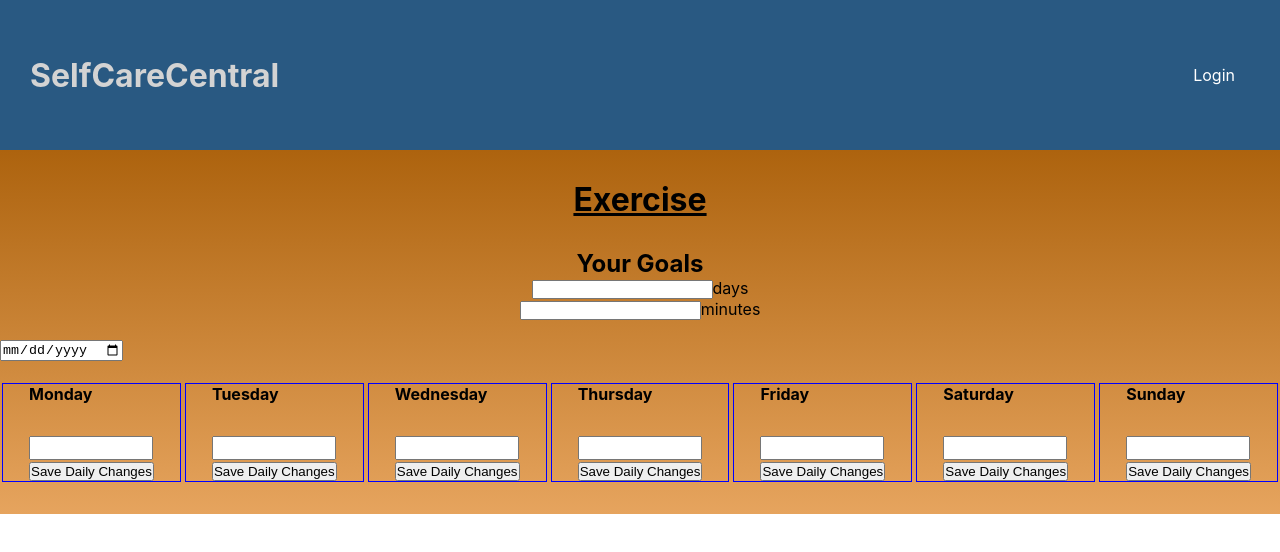
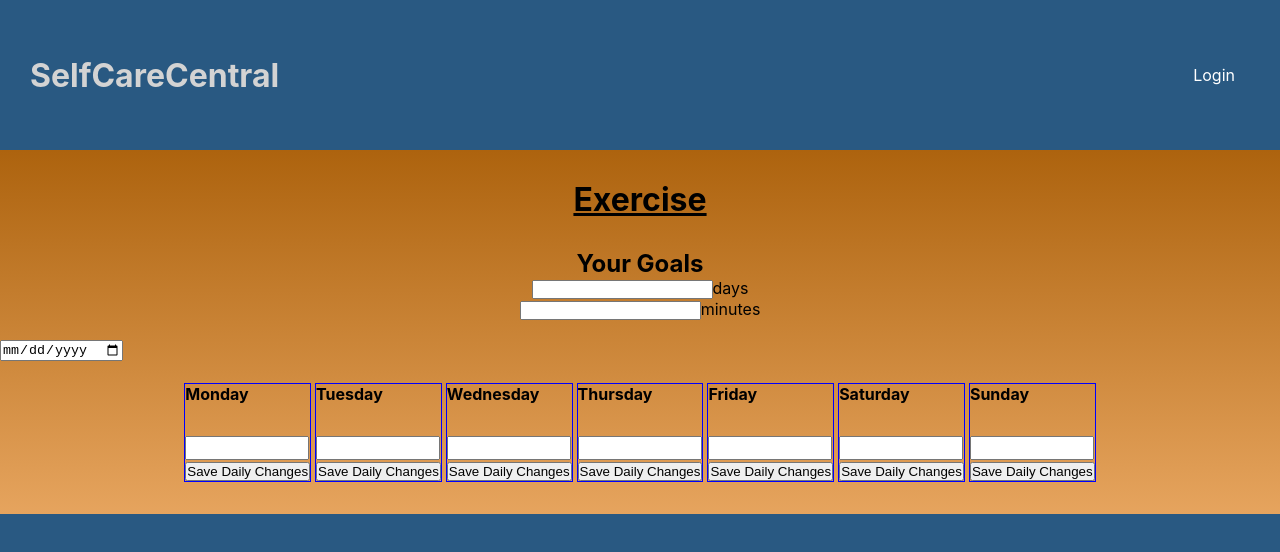
Before and after one commit to hseymo/selfcare, a React (Create React App) app: page /fitness in a window 1280 px wide. Shown: the top 552 px of the page. Built offline with nearby package versions, Linux system fonts and the light colour scheme.

Commit message:
fixed whitespace problem

```diff
--- a/src/App.css
+++ b/src/App.css
@@ -2,3 +2,8 @@
   margin: 0;
   padding: 0;
 }
+
+html {
+  background-color: #295982;
+  max-height: fit-content;
+}
--- a/src/components/pages/Profile/profile.js
+++ b/src/components/pages/Profile/profile.js
@@ -11,7 +11,7 @@ export default function Profile() {
     // ON PAGE LOAD FETCH REQUEST TO LOAD FROM DATABASE AND INPUT INTO EACH BOX
 
     useEffect(() => {
-        API.getOneUser(1).then((userData)=>{
+        API.getOneUser(1).then((userData) => {
             console.log(userData)
             setFitnessTimeGoal(userData.goal.fitness_time);
             setFitnessFrequencyGoal(userData.goal.fitness_frequency);
--- a/src/components/pages/exercise/Exercise.css
+++ b/src/components/pages/exercise/Exercise.css
@@ -13,7 +13,6 @@
 .fitness Form, .fitness h2 {
     padding: 0px;
     display: flex;
-    flex-wrap:inherit;
     justify-content: space-between;
     align-items: center;
     justify-content: center;
@@ -24,7 +23,10 @@
 }
 .fitnessWeek {
     display:flex;
+    flex-wrap: wrap;
     padding-bottom: 30px;
+    align-items: center;
+    justify-content: center;
 }
 .fitnessCards {
     display: flex;
--- a/src/components/pages/exercise/Exercise.js
+++ b/src/components/pages/exercise/Exercise.js
@@ -34,7 +34,7 @@ export default function Fitness() {
             <input className="fitnessDate" type="date"></input>
             <br />
             <div className="fitnessWeek">
-                <Card className="fitnessCards" style={{ width: '18rem' }}>
+                <Card className="fitnessCards">
                     {/* <Card.Img variant="top" src="holder.js/100px180" /> */}
                     <Card.Body>
                         <h4>Monday</h4>
@@ -45,7 +45,7 @@ export default function Fitness() {
                     </Card.Body>
                 </Card>
                 <br />
-                <Card className="fitnessCards" style={{ width: '18rem' }}>
+                <Card className="fitnessCards">
                     {/* <Card.Img variant="top" src="holder.js/100px180" /> */}
                     <Card.Body>
                         <h4>Tuesday</h4>
@@ -56,7 +56,7 @@ export default function Fitness() {
                     </Card.Body>
                 </Card>
                 <br />
-                <Card className="fitnessCards" style={{ width: '18rem' }}>
+                <Card className="fitnessCards">
                     {/* <Card.Img variant="top" src="holder.js/100px180" /> */}
                     <Card.Body>
                         <h4>Wednesday</h4>
@@ -67,7 +67,7 @@ export default function Fitness() {
                     </Card.Body>
                 </Card>
                 <br />
-                <Card className="fitnessCards" style={{ width: '18rem' }}>
+                <Card className="fitnessCards">
                     {/* <Card.Img variant="top" src="holder.js/100px180" /> */}
                     <Card.Body>
                         <h4>Thursday</h4>
@@ -78,7 +78,7 @@ export default function Fitness() {
                     </Card.Body>
                 </Card>
                 <br />
-                <Card className="fitnessCards" style={{ width: '18rem' }}>
+                <Card className="fitnessCards">
                     {/* <Card.Img variant="top" src="holder.js/100px180" /> */}
                     <Card.Body>
                         <h4>Friday</h4>
@@ -89,7 +89,7 @@ export default function Fitness() {
                     </Card.Body>
                 </Card>
                 <br />
-                <Card className="fitnessCards" style={{ width: '18rem' }}>
+                <Card className="fitnessCards">
                     {/* <Card.Img variant="top" src="holder.js/100px180" /> */}
                     <Card.Body>
                         <h4>Saturday</h4>
@@ -100,7 +100,7 @@ export default function Fitness() {
                     </Card.Body>
                 </Card>
                 <br />
-                <Card className="fitnessCards" style={{ width: '18rem' }}>
+                <Card className="fitnessCards">
                     {/* <Card.Img variant="top" src="holder.js/100px180" /> */}
                     <Card.Body>
                         <h4>Sunday</h4>
--- a/src/components/pages/sleep/Sleep.js
+++ b/src/components/pages/sleep/Sleep.js
@@ -1,4 +1,5 @@
 import React, { useState } from 'react';
+import { Card, Button, Form } from 'react-bootstrap';
 import './sleep.css';
 
 export default function Sleep() {
```
Lines whose indentation alone changed are shown as unchanged.
